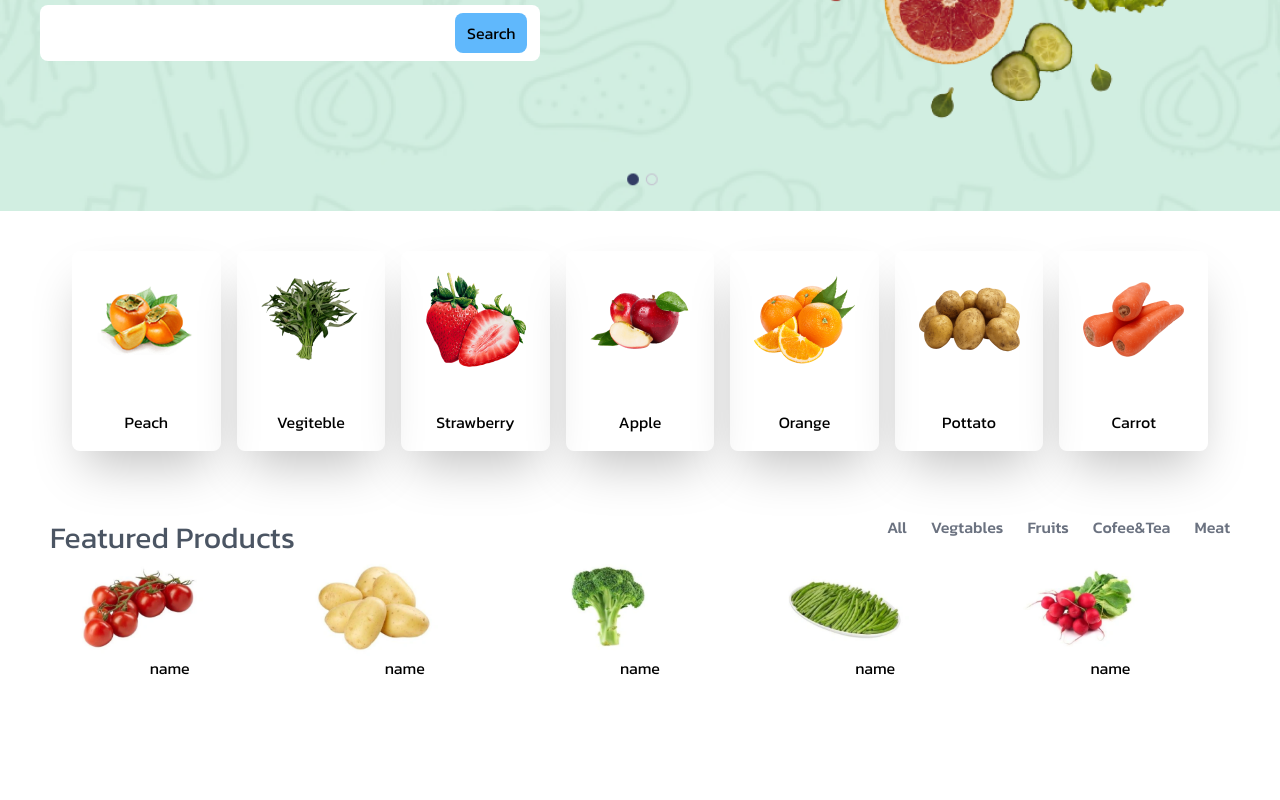
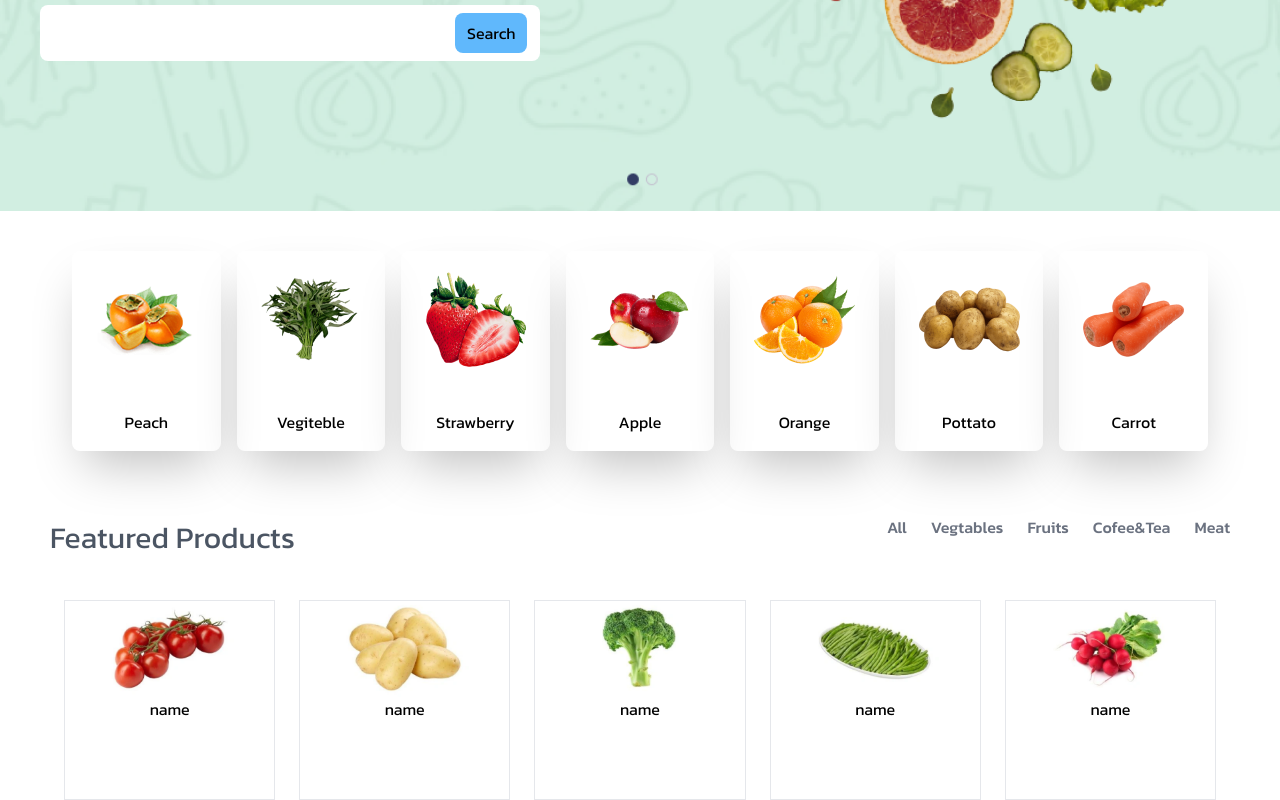
Before and after one commit to javidShabin/Fruit-grocery, a React (Vite) app: page / in a window 1280 px wide. Shown: the part 439-1239 px from the top of the page. Before the commit the page ends 1119 px from the top, so only its background shows below. Built offline with nearby package versions, Linux system fonts and the light colour scheme.

Commit message:
Add border and correctly alignment in the project

```diff
--- a/src/components/Fproducts.jsx
+++ b/src/components/Fproducts.jsx
@@ -4,9 +4,11 @@ export default function Fproducts(props) {
   const { images, productName } = props;
   return (
     <>
-      <div className="wrapper">
-        <img className="w-[150px]" src={images} alt="" />
-        <h3>{productName}</h3>
+      <div className="wrapper border flex justify-center h-[200px] mt-10 ">
+        <div className="">
+          <img className="w-[150px]" src={images} alt="" />
+          <h3>{productName}</h3>
+        </div>
       </div>
     </>
   );
```
